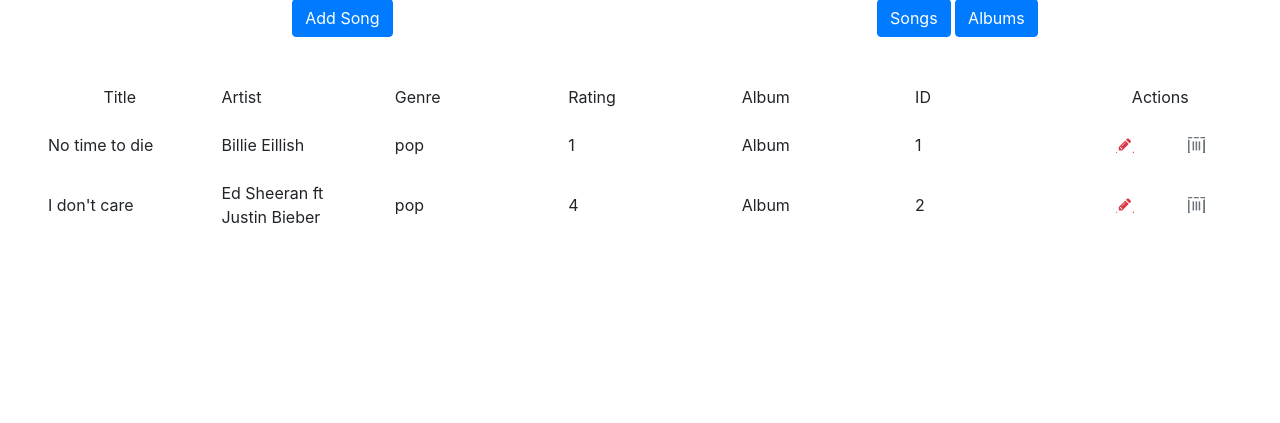
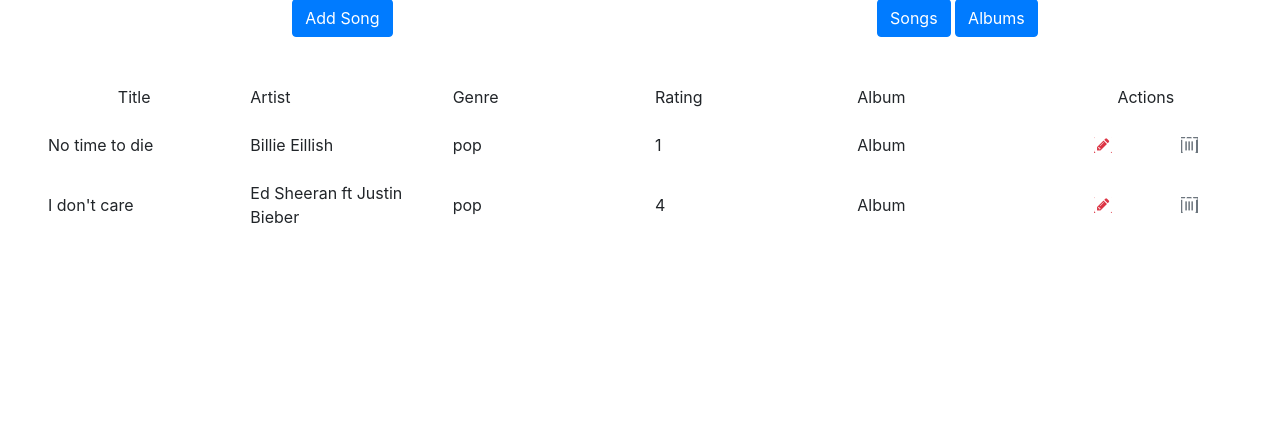
Before and after one commit to chaolic6505/applemusicCDS, a Flask app: template templates/index.html in a window 1280 px wide. Shown: the part 377-800 px from the top of the page. Run offline with Flask 2, Linux system fonts and the light colour scheme; data comes from the database, SQL or seed files in the repository; both versions use the stored data as it was after the commit; tables that the repository leaves empty hold one stand-in row (values such as "Sample post"); the template is opened without the code that fills it: values that come from a table or form of the project are taken from there, most other values are stand-ins (such as "Sample title", 1, 10 or a date in 2020); some libraries are stand-ins or nearby versions.

Commit message:
most updated

```diff
--- a/static/style.css
+++ b/static/style.css
@@ -2,7 +2,7 @@
 	margin: auto;
 	padding: auto;
 }
-a {
+.save,a {
 	color: white !important;
 }
 /* a:hover {
--- a/templates/index.html
+++ b/templates/index.html
@@ -153,9 +153,7 @@
 						<div class="d-flex justify-content-start col-sm title-box">
 							Album
 						</div>
-						<div class="d-flex justify-content-start col-sm title-box">
-							ID
-						</div>
+
 						<div class="col-sm ">
 							Actions
 						</div>
@@ -180,9 +178,7 @@
 						<div class="d-flex justify-content-start col-sm ">
 							Album
 						</div>
-						<div class="d-flex justify-content-start col-sm ">
-							{{user.id }}
-						</div>
+
 						<div class="col-sm d-flex justify-content-around">
 							<a
 								class="fa fa-lg fa-pencil-square btn-danger"
--- a/templates/modifySongDetails.html
+++ b/templates/modifySongDetails.html
@@ -35,7 +35,7 @@
 			{{ form.new_song_rating.label }}<br> {{ form.new_song_rating (class="form-control") }}
 		</div>
 		<div class="form-group ">
-			{{ form.submit(class="btn btn-outline-info  btn-primary") }}
+			{{ form.submit(class="save btn btn-outline-info  btn-primary ") }}
 			<!-- <a class="btn btn-primary " href="/saveSongInfo/{{id}}" role="button ">Save</a> -->
 		</div>
 	</form>
```
Also changed, not shown: example.sqlite.
